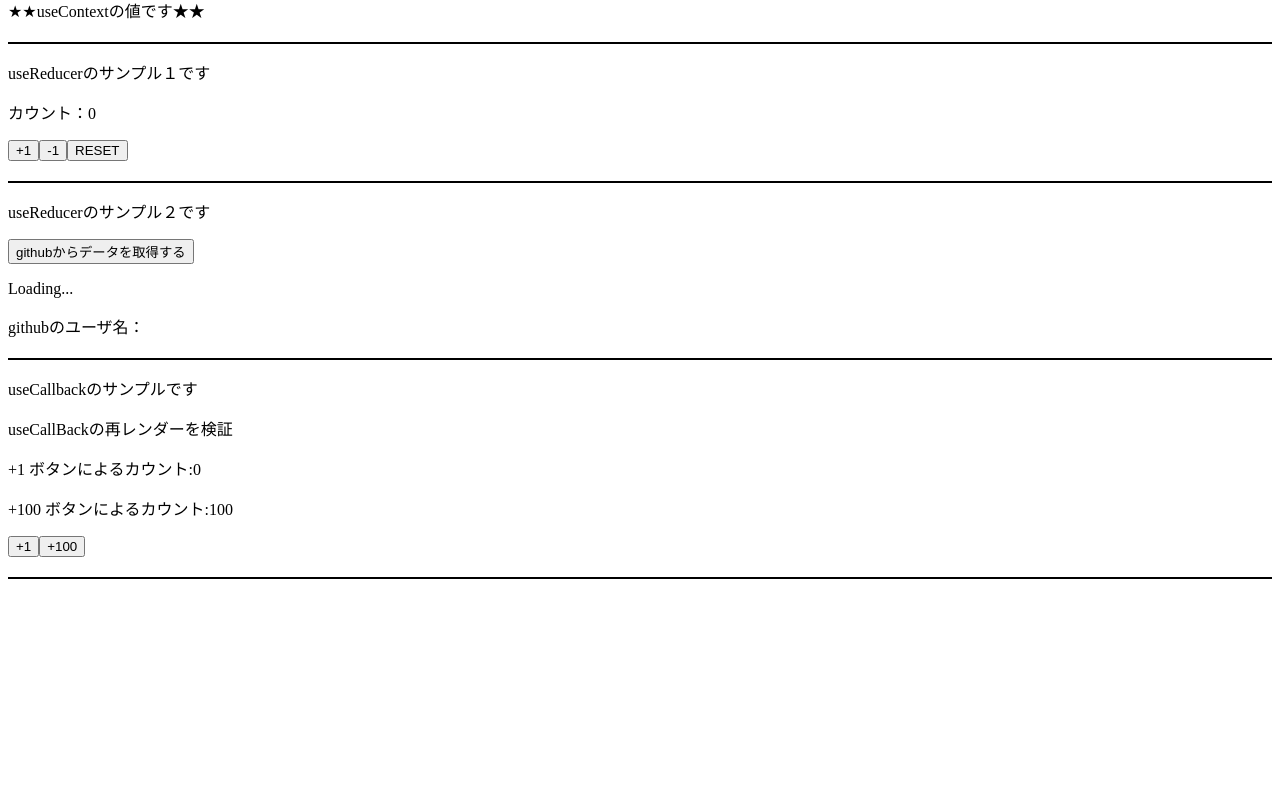
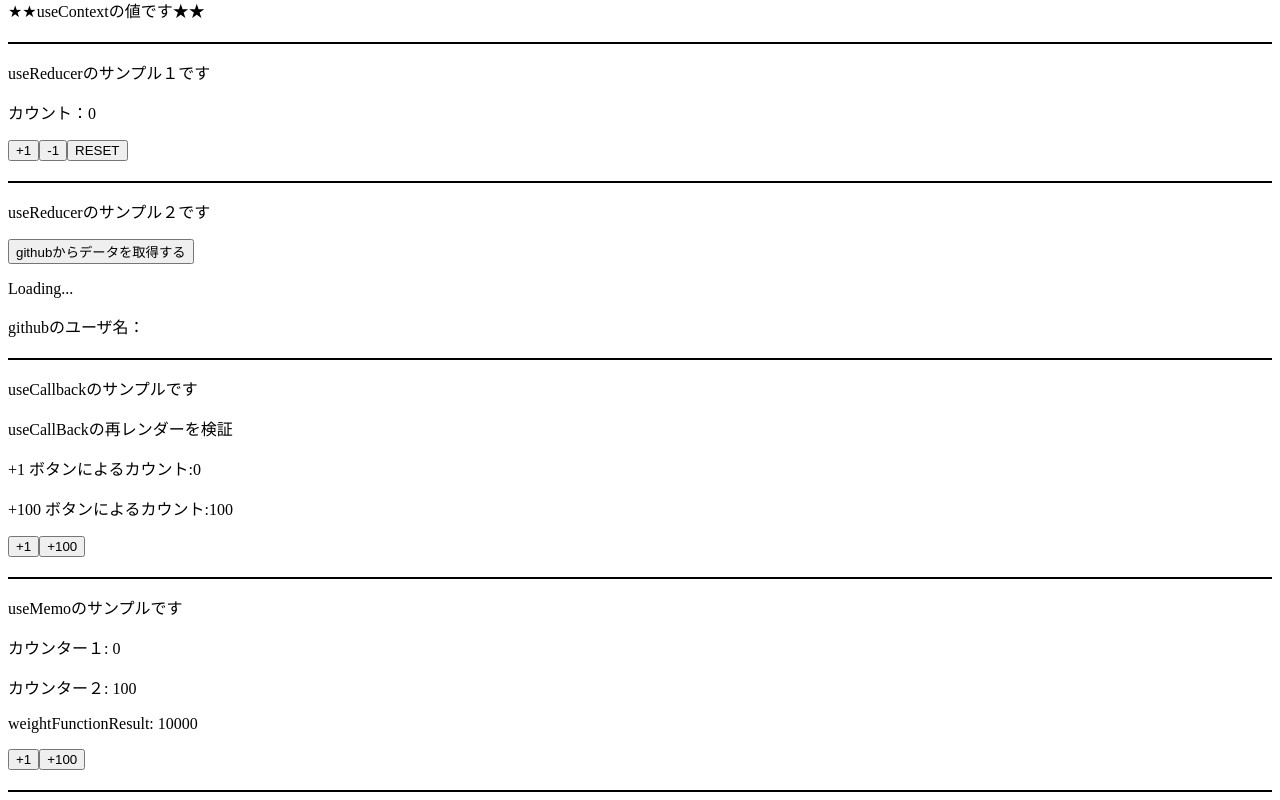
Before and after one commit to ameriken/react-hooks-study, a React (Create React App) app: page / in a window 1280 px wide. Shown: the part 436-1236 px from the top of the page. Before the commit the page ends 1023 px from the top, so only its background shows below. Built offline with nearby package versions, Linux system fonts and the light colour scheme.

Commit message:
add useMemo sample code.

```diff
--- a/src/App.jsx
+++ b/src/App.jsx
@@ -1,5 +1,5 @@
 import React, { createContext, useState } from 'react';
-import { API, Counter, Counter2, Counter3, Counter4, Parent } from './components/index';
+import { API, Counter, Counter2, Counter3, Counter4, Counter5, Parent } from './components/index';
 
 //createContextで、SapmleContextを作成する。
 export const SampleContext = createContext();
@@ -28,6 +28,9 @@ function App() {
 
       <p>useCallbackのサンプルです</p>
       <Counter4 />
+
+      <p>useMemoのサンプルです</p>
+      <Counter5 />
     </div>
   );
 }
--- /dev/null
+++ b/src/components/Counter5.jsx
@@ -0,0 +1,37 @@
+import React, { useMemo, useState } from 'react';
+import '../style.css';
+
+const Counter5 = () => {
+    const [counter1, setCounter1] = useState(0);
+    const [counter2, setCounter2] = useState(100);
+
+    const countUpCounter1 = () => {
+        setCounter1(counter1 + 1);
+    };
+    const countUpCounter2 = () => {
+        setCounter2(counter2 + 100);
+    };
+
+    const weightFunction = useMemo(() => {
+        // 重い処理を実行する。
+        let i = 0;
+        while (i < 1000000000) {
+            i++;
+        };
+
+        return counter2 * counter2;
+    }, [counter2]);
+
+    return (
+        <>
+            <p>カウンター１: {counter1}</p>
+            <p>カウンター２: {counter2}</p>
+            <p>weightFunctionResult: {weightFunction}</p>
+            <button onClick={countUpCounter1}>+1</button>
+            <button onClick={countUpCounter2}>+100</button>
+            <div className='line'></div>
+        </>
+    );
+};
+
+export default Counter5
--- a/src/components/index.js
+++ b/src/components/index.js
@@ -4,5 +4,6 @@ export { default as Counter } from './Counter';
 export { default as Counter2 } from './Counter2';
 export { default as Counter3 } from './Counter3';
 export { default as Counter4 } from './Counter4';
+export { default as Counter5 } from './Counter5';
 export { default as Grandchild } from './Grandchild';
 export { default as Parent } from './Parent';
```
